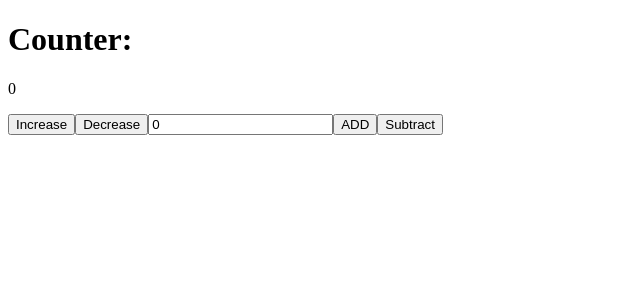
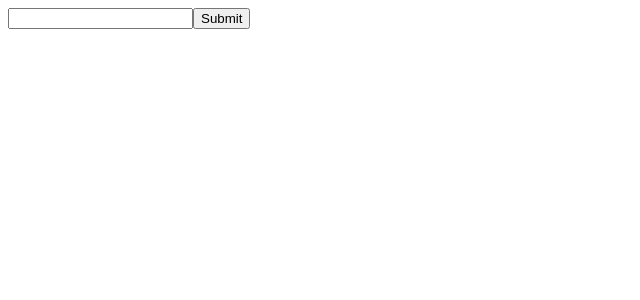
Before and after one commit to muxlisa-maxmudova/react.js.start, a React (Vite) app: page / in a window 1280 px wide. Shown: the top 300 px of the page, without its empty margins (0-640 px from the left). Built offline with nearby package versions, Linux system fonts and the light colour scheme.

Commit message:
UseRefWithFocusDone!

```diff
--- a/src/App.jsx
+++ b/src/App.jsx
@@ -1,8 +1,9 @@
 import Counter from "./Hooks/UseReducer/Counter.jsx";
+import HandlingDOM from "./Hooks/UseRef/HandlingDOM.jsx";
 const App = () => {
     return (
         <main>
-            <Counter/>
+            <HandlingDOM/>
         </main>
     )
 }
--- /dev/null
+++ b/src/Hooks/UseRef/HandlingDOM.jsx
@@ -0,0 +1,17 @@
+import {useRef} from "react";
+const HandlingDOM = () => {
+    const focusRef = useRef(null)
+    const focus = () => {
+        focusRef.current.focus()
+    }
+
+    return (
+        <div>
+            <input ref={focusRef}
+            type={'password'}
+            />
+            <button onClick={focus}>Submit</button>
+        </div>
+    )
+}
+export default HandlingDOM
```
